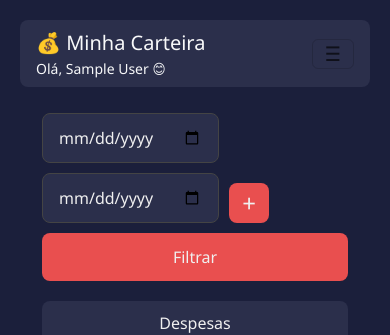
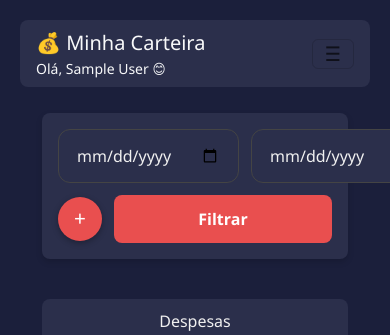
Before and after one commit to LukasSobral/frontend-finance, a React (Vite) app: page /transactions in a window 390 px wide. Shown: the top 335 px of the page. Built offline with nearby package versions, Linux system fonts and the light colour scheme; no server answers; sample sign-in values are in the browser's storage.

Commit message:
feat: Adicionar estilos responsivos e novos componentes para a sidebar e transações

```diff
--- a/src/components/Layout/Layout.css
+++ b/src/components/Layout/Layout.css
@@ -16,6 +16,15 @@
   width: 100%;
 }
 
+/* Estilo do menu lateral Offcanvas no mobile */
+.custom-offcanvas {
+  width: 80% !important;
+  max-width: 320px;
+  background-color: var(--background-card);
+  color: var(--text-light);
+}
+
+
 @media (min-width: 768px) {
   .main-content {
     margin-left: 250px;
--- a/src/components/ModalTransaction/ModalTransaction.css
+++ b/src/components/ModalTransaction/ModalTransaction.css
@@ -125,6 +125,22 @@
 }
 
 
+@media (max-width: 768px) {
+  .modal-content {
+    width: 95% !important;
+    padding: 16px !important;
+    max-width: none;
+    border-radius: 16px !important;
+  }
+
+  .modal-form .button {
+    font-size: 1rem;
+    padding: 14px;
+  }
+}
+
+
+
 /* ✅ Ajuste geral para telas menores */
 @media (max-width: 576px) {
   .transactions-container {
--- a/src/pages/Transaction/TransactionsList.css
+++ b/src/pages/Transaction/TransactionsList.css
@@ -1,5 +1,8 @@
+.transactions-container {
+  padding: 10px;
+}
 
-
+/* FILTROS */
 .filter-form {
   display: flex;
   flex-direction: column;
@@ -33,6 +36,7 @@
   cursor: pointer;
 }
 
+/* TOGGLE TIPO */
 .transactions-toggle {
   margin: 20px 0;
   display: flex;
@@ -55,60 +59,71 @@
   color: white;
 }
 
+/* LISTA DE TRANSAÇÕES */
 .transactions-list {
   display: flex;
   flex-direction: column;
   gap: 15px;
 }
 
-.transaction-card {
-  background-color: var(--background-card);
-  padding: 15px;
-  border-radius: var(--border-radius);
+/* NOVO LAYOUT EM LINHA */
+.transaction-line {
   display: flex;
   justify-content: space-between;
   align-items: center;
-  flex-wrap: wrap;
+  padding: 14px;
+  border-radius: var(--border-radius);
+  background-color: var(--background-card);
+  box-shadow: 0 4px 10px rgba(0, 0, 0, 0.1);
+  border-left: 5px solid #36A2EB;
+  gap: 12px;
 }
 
-.transaction-card-content {
+.transaction-line .left {
   display: flex;
   flex-direction: column;
-  gap: 5px;
-  max-width: 400px;
+  gap: 2px;
 }
 
-.transaction-description {
+.transaction-line .description {
   font-weight: bold;
+  font-size: 1rem;
+  max-width: 170px;
+  overflow: hidden;
   white-space: nowrap;
-  overflow: hidden;
   text-overflow: ellipsis;
-  max-width: 300px;
 }
 
-.transaction-date {
-  font-size: 0.8rem;
+.transaction-line .date {
+  font-size: 0.75rem;
   color: var(--text-muted);
 }
 
-.transaction-value {
-  font-weight: bold;
-  margin-left: 20px;
+.transaction-line .right {
+  display: flex;
+  flex-direction: column;
+  align-items: flex-end;
+  gap: 4px;
 }
 
-.transaction-actions {
-  display: flex;
-  gap: 10px;
+.transaction-line .amount {
+  font-weight: bold;
 }
 
-.transaction-card.receita {
-  border-left: 6px solid #36A2EB;
+.transaction-line .actions {
+  display: flex;
+  gap: 8px;
 }
 
-.transaction-card.despesa {
-  border-left: 6px solid #FF6384;
+.transaction-line.receita {
+  border-left-color: #36A2EB;
 }
 
+.transaction-line.despesa {
+  border-left-color: #FF6384;
+}
+
+/* BOTÕES */
 .btn-edit {
   background-color: #36A2EB;
   color: white;
@@ -137,77 +152,102 @@
   background-color: #e1305c;
 }
 
-
-@media (max-width: 768px) {
-  .filter-top {
-    flex-direction: row;
-  }
-
-  .transaction-card {
-    flex-direction: column;
-    align-items: flex-start;
-    gap: 10px;
-  }
-
-  .transaction-actions {
-    width: 100%;
-    justify-content: flex-end;
-  }
+/* Estilização moderna do bloco de filtro */
+.filter-card {
+  display: flex;
+  flex-direction: column;
+  background-color: var(--background-card);
+  padding: 16px;
+  border-radius: var(--border-radius);
+  gap: 12px;
+  box-shadow: 0 3px 6px rgba(0,0,0,0.15);
+  margin-bottom: 20px;
 }
 
+.filter-fields {
+  display: flex;
+  gap: 12px;
+  flex-direction: column;
+}
+
+.filter-fields input {
+  width: 100%;
+}
+
+.filter-actions {
+  display: flex;
+  justify-content: space-between;
+  align-items: center;
+}
+
+.btn-round {
+  background-color: var(--primary-color);
+  color: white;
+  font-size: 1.3rem;
+  border: none;
+  border-radius: 50%;
+  width: 44px;
+  height: 44px;
+  display: flex;
+  align-items: center;
+  justify-content: center;
+  box-shadow: 0 2px 6px rgba(0,0,0,0.3);
+  transition: background-color 0.2s ease;
+}
+
+.btn-round:hover {
+  background-color: #c43c3c;
+}
+
+.btn-apply {
+  flex: 1;
+  margin-left: 12px;
+  background-color: var(--primary-color);
+  color: white;
+  padding: 12px;
+  border: none;
+  border-radius: var(--border-radius);
+  font-weight: 600;
+  transition: background-color 0.2s ease;
+}
+
+.btn-apply:hover {
+  background-color: #c43c3c;
+}
+
+
+/* RESPONSIVO */
 @media (max-width: 576px) {
-  .transaction-card {
-    flex-direction: column;
-    align-items: flex-start;
-    gap: 10px;
-  }
-
-  .transaction-actions {
-    width: 100%;
-    justify-content: flex-end;
-  }
-}
-@media (max-width: 480px) {
-  .transactions-container {
-    padding: 10px;
-  }
-
-  .transactions-header {
-    flex-direction: column;
-    align-items: flex-start;
-  }
-
-  .filter-form {
-    flex-direction: column;
-    width: 100%;
-  }
-
   .toggle-btn {
     width: 100%;
     justify-content: center;
   }
 
-  .transaction-card-content {
-    max-width: none;
-  }
-}
-@media (max-width: 360px) {
-  .transactions-header {
+  .transaction-line {
     flex-direction: column;
     align-items: flex-start;
   }
 
-  .filter-form {
-    flex-direction: column;
+  .transaction-line .right {
     width: 100%;
+    flex-direction: row;
+    justify-content: space-between;
+    align-items: center;
   }
 
-  .toggle-btn {
-    width: 100%;
-    justify-content: center;
+  .transaction-line .actions {
+    justify-content: flex-end;
   }
 
-  .transaction-card-content {
-    max-width: none;
+  .filter-fields {
+    flex-direction: row;
+  }
+
+  .filter-actions {
+    flex-direction: row;
+  }
+
+  .btn-apply {
+    margin-left: 12px;
   }
 }
--- a/src/pages/Transaction/TransactionsList.jsx
+++ b/src/pages/Transaction/TransactionsList.jsx
@@ -1,8 +1,8 @@
 import { useEffect, useState } from "react";
 import api from "../../services/api";
-import ModalTransaction from '../../components/ModalTransaction/ModalTransaction';
-import ModalConfirmDelete from '../../components/ModalConfirmDelete/ModalConfirmDelete';
-import './TransactionsList.css';
+import ModalTransaction from "../../components/ModalTransaction/ModalTransaction";
+import ModalConfirmDelete from "../../components/ModalConfirmDelete/ModalConfirmDelete";
+import "./TransactionsList.css";
 
 export default function TransactionsList() {
   const [transactions, setTransactions] = useState([]);
@@ -42,9 +42,10 @@ export default function TransactionsList() {
     }
   };
 
-  const filteredTransactions = filterType === "TODAS"
+  const filteredTransactions =
+    filterType === "TODAS"
       ? transactions
-    : transactions.filter(t => t.type === filterType);
+      : transactions.filter((t) => t.type === filterType);
 
   const handleEdit = (transaction) => {
     setEditingTransaction(transaction);
@@ -58,54 +59,56 @@ export default function TransactionsList() {
       setTransactionToDelete(null);
       fetchTransactions();
     } catch (error) {
-      console.error('Erro ao excluir transação:', error);
+      console.error("Erro ao excluir transação:", error);
     }
   };
 
   return (
     <div className="transactions-container">
+      {/* Filtros */}
       <form onSubmit={handleFilter} className="filter-form">
-        <div className="filter-top">
-          <input
-            type="date"
-            value={startDate}
-            onChange={(e) => setStartDate(e.target.value)}
-          />
-          <input
-            type="date"
-            value={endDate}
-            onChange={(e) => setEndDate(e.target.value)}
-          />
-
-          <button className="button new-transaction" type="button" onClick={() => {
+        <div className="filter-card">
+          <div className="filter-fields">
+            <input type="date" value={startDate} onChange={(e) => setStartDate(e.target.value)} />
+            <input type="date" value={endDate} onChange={(e) => setEndDate(e.target.value)} />
+          </div>
+          <div className="filter-actions">
+            <button
+              type="button"
+              className="btn-round"
+              onClick={() => {
                 setEditingTransaction(null);
                 setIsModalOpen(true);
-          }}>
-            <span className="d-none d-md-inline">Nova Transação</span>
-            <span className="d-inline d-md-none">+</span>
+              }}
+            >
+              +
+            </button>
+            <button className="btn-apply" type="submit">
+              Filtrar
             </button>
           </div>
-
-        <button className="button filter-btn" type="submit">Filtrar</button>
+        </div>
     </form>
 
+
+      {/* Tipos */}
       <div className="transactions-toggle">
         <button
-          className={`toggle-btn ${filterType === 'DESPESA' ? 'active' : ''}`}
+          className={`toggle-btn ${filterType === "DESPESA" ? "active" : ""}`}
           type="button"
           onClick={() => setFilterType("DESPESA")}
         >
           Despesas
         </button>
         <button
-          className={`toggle-btn ${filterType === 'RECEITA' ? 'active' : ''}`}
+          className={`toggle-btn ${filterType === "RECEITA" ? "active" : ""}`}
           type="button"
           onClick={() => setFilterType("RECEITA")}
         >
           Receitas
         </button>
         <button
-          className={`toggle-btn ${filterType === 'TODAS' ? 'active' : ''}`}
+          className={`toggle-btn ${filterType === "TODAS" ? "active" : ""}`}
           type="button"
           onClick={() => setFilterType("TODAS")}
         >
@@ -113,34 +116,37 @@ export default function TransactionsList() {
         </button>
       </div>
 
+      {/* Lista */}
       <div className="transactions-list">
         {filteredTransactions.map((t) => (
           <div
             key={t.id}
-            className={`transaction-card ${t.type === "RECEITA" ? "receita" : "despesa"}`}
+            className={`transaction-line ${t.type === "RECEITA" ? "receita" : "despesa"}`}
           >
-            <div className="transaction-card-content">
-              <div className="transaction-description">
-                {t.description}
+            <div className="left">
+              <div className="description">{t.description}</div>
+              <div className="date">{new Date(t.date).toLocaleDateString()}</div>
             </div>
-              <div className="transaction-date">
-                {new Date(t.date).toLocaleDateString()}
-              </div>
-            </div>
-            <div className="transaction-value">
-              R$ {t.amount.toFixed(2)}
-            </div>
-            <div className="transaction-actions">
-              <button className="btn-edit" onClick={() => handleEdit(t)}>Editar</button>
-              <button className="btn-delete" onClick={() => {
+            <div className="right">
+              <div className="amount">R$ {t.amount.toFixed(2)}</div>
+              <div className="actions">
+                <button className="btn-edit" onClick={() => handleEdit(t)}>✏️</button>
+                <button
+                  className="btn-delete"
+                  onClick={() => {
                     setTransactionToDelete(t);
                     setIsConfirmOpen(true);
-              }}>Excluir</button>
+                  }}
+                >
+                  🗑
+                </button>
+              </div>
             </div>
           </div>
         ))}
       </div>
 
+      {/* Modais */}
       <ModalTransaction
         isOpen={isModalOpen}
         onClose={() => setIsModalOpen(false)}
--- a/styles/global.css
+++ b/styles/global.css
@@ -1,3 +1,8 @@
+html {
+  scroll-behavior: smooth;
+}
+
+
 :root {
   --primary-color: #e94f4f;
   --secondary-color: #ffae00;
@@ -8,6 +13,12 @@
   --text-muted: #b0b0b0;
   --border-radius: 8px;
 }
+
+
+.recharts-wrapper {
+  max-width: 100%;
+}
+
 
 .offcanvas {
   background-color: var(--background-card) !important;
@@ -105,3 +116,29 @@ ul, li {
 .section {
   margin-bottom: 30px;
 }
+
+@media (max-width: 768px) {
+  button,
+  input[type="submit"],
+  .btn,
+  input,
+  select,
+  textarea {
+    font-size: 1rem;
+    padding: 14px 18px;
+    border-radius: 12px;
+  }
+
+  h1, h2, h3 {
+    font-size: 1.3rem;
+    text-align: center;
+  }
+
+  .card-custom {
+    padding: 16px;
+  }
+
+  .container {
+    padding: 10px;
+  }
+}
```
Also changed, not shown: src/components/Layout/Layout.jsx (+5 -7 lines), src/components/Sidebar/Sidebar.css (+24 -0 lines), src/components/Sidebar/Sidebar.jsx (+15 -15 lines). Lines whose indentation alone changed are shown as unchanged.
